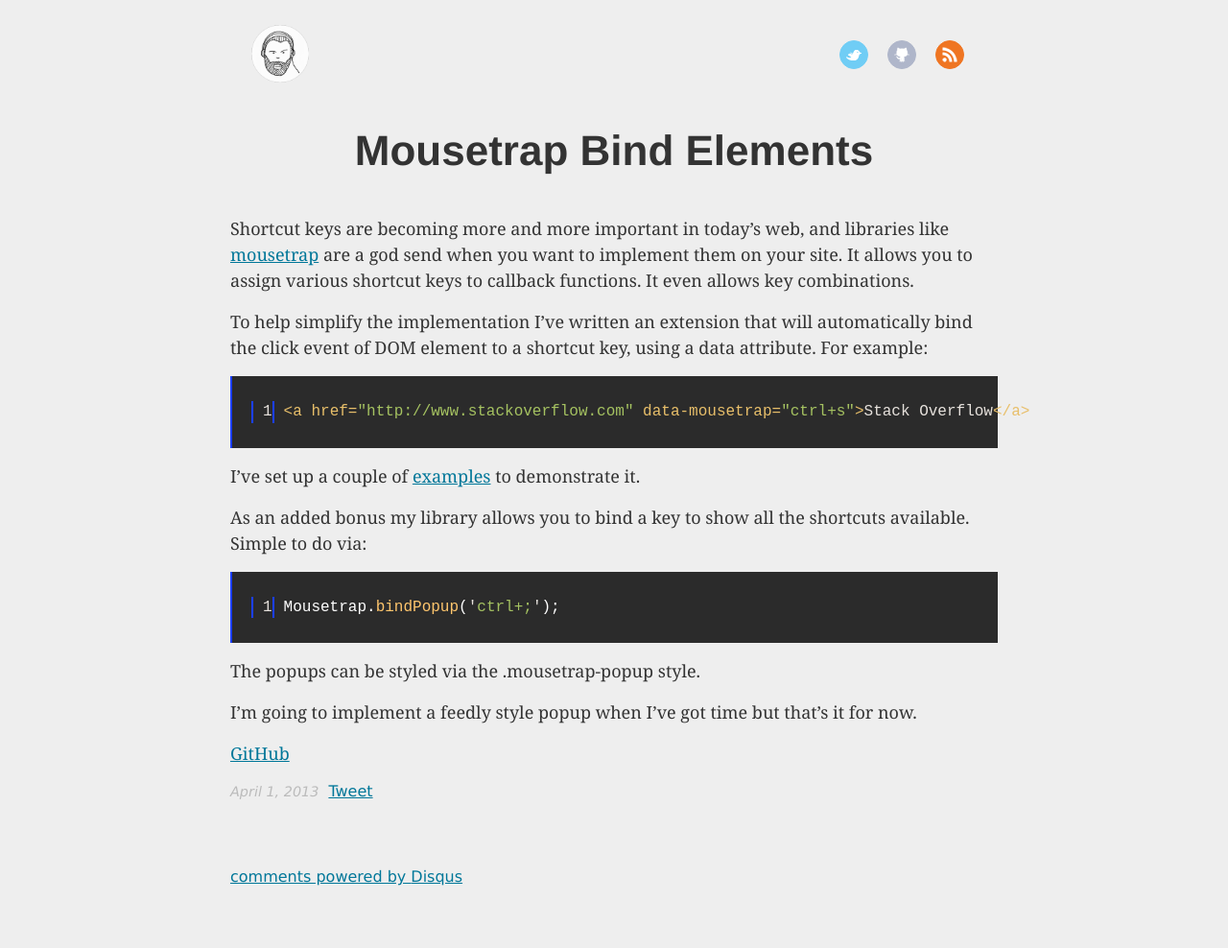
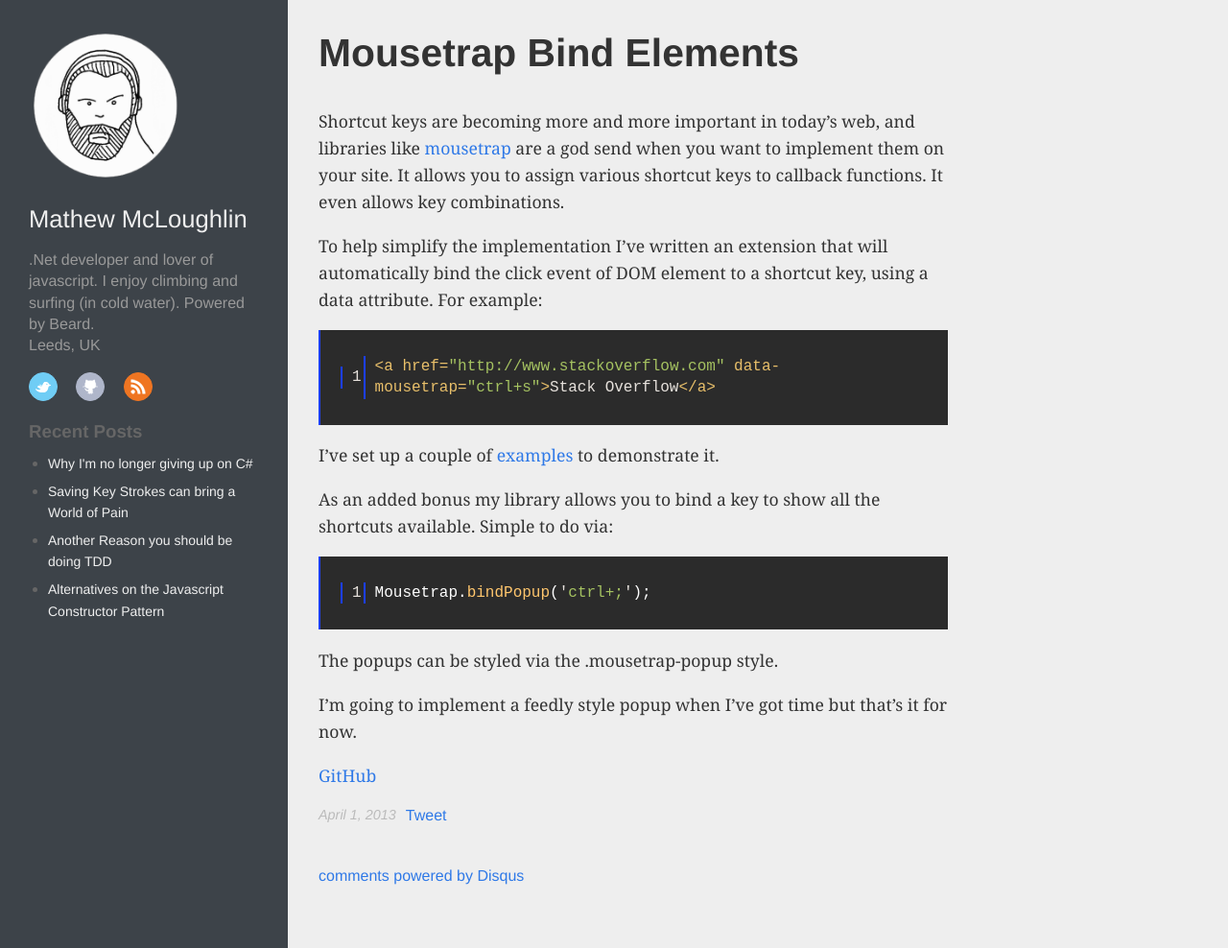
Before and after one commit to invalid-arg/invalid-arg.github.com, a Jekyll site: the page built from _posts/2013-4-1-mousetrap-bind-elements.md, in a window 1280 px wide and 988 px high. Shown: the whole window at 96% size. Built offline with Jekyll 4.4.1, drawn with Linux system fonts in a browser that asks for light colours; comment, search, counter and statistics services are not loaded.

Commit message:
New Design

```diff
--- a/_layouts/layout.html
+++ b/_layouts/layout.html
@@ -3,14 +3,47 @@
 	<head>
 		<title>Mat McLoughlin</title>
 		<link rel="icon" href="/img/favicon.ico" type="image/x-icon">
-		<link rel="stylesheet" type="text/css" media="all" href="/css/reset.css" />
-		<link rel="stylesheet" type="text/css" media="all" href="/css/style.css" />
+		<link rel="stylesheet" type="text/css" media="all" href="/css/normalize.css" />
+		<link rel="stylesheet" type="text/css" media="all" href="/css/main.css" />
 		<!-- <link rel="stylesheet" type="text/css" media="all" href="/css/pygments.css" /> -->
 		<link rel="stylesheet" type="text/css" media="all" href="/css/railscasts.css" />
 		<link rel="alternate" type="application/rss+xml" title="Mat Mcloughlin" href="http://mat-mcloughlin.github.io/rss.xml" />
 	</head>
 	<body>
-		<div class="wrapper">
+		<div id="container">
+			<div id="left-column">
+			    <div class="inner">
+			        <div id="avatar">
+			            <img src="/img/avatar.png">
+			        </div>
+			        <h2>Mathew McLoughlin</h2>
+			        <p>.Net developer and lover of javascript. I enjoy climbing and surfing (in cold water). Powered by Beard.<br/>Leeds, UK</p>
+			        <div class="clear:both;"></div>
+			        <div id="social">
+			            <a class="twitter" href="http://twitter.com/mat_mcloughlin"></a>
+			            <a class="github" href="https://github.com/mat-mcloughlin"></a>
+			            <a class="rss" href="/rss.xml"></a>
+			        </div>
+			        <h3>Recent Posts</h3>
+			        <ul>
+			        	{% for post in site.posts offset: 0 limit: 4 %}
+				            <li><a href="{{ post.url }}">{{ post.title }}</a></li>
+				        {% endfor %}
+			        </ul>
+			    </div>
+			</div>
+			<div id="main-content">
+			    <div class="inner">
+			    	{{ content }}
+			   	</div>
+			</div>
+		</div>
+
+
+
+
+
+<!-- 		<div class="wrapper">
 			<header>
 				<a href="/">
 		    	<div id="name">
@@ -28,7 +61,7 @@
 			<div id="content">
 				{{ content }}
 			</div>
-		</div>
+		</div> -->
 		<script type="text/javascript">
 
 		  var _gaq = _gaq || [];
--- a/_layouts/post.html
+++ b/_layouts/post.html
@@ -3,7 +3,7 @@
 ---
 
 <div class="post">
-	<h3><a href="{{ page.url }}">{{ page.title }}</a></h3>
+	<h1><a href="{{ page.url }}">{{ page.title }}</a></h1>
 	<div class="description">
 	{{ content }}
 	</div>
--- /dev/null
+++ b/css/main.css
@@ -0,0 +1,514 @@
+/*
+ * HTML5 Boilerplate
+ *
+ * What follows is the result of much research on cross-browser styling.
+ * Credit left inline and big thanks to Nicolas Gallagher, Jonathan Neal,
+ * Kroc Camen, and the H5BP dev community and team.
+ */
+
+/* ==========================================================================
+   Base styles: opinionated defaults
+   ========================================================================== */
+
+html,
+button,
+input,
+select,
+textarea {
+    color: #222;
+}
+
+body {
+    font-size: 1em;
+    line-height: 1.4;
+}
+
+/*
+ * Remove text-shadow in selection highlight: h5bp.com/i
+ * These selection rule sets have to be separate.
+ * Customize the background color to match your design.
+ */
+
+::-moz-selection {
+    background: #b3d4fc;
+    text-shadow: none;
+}
+
+::selection {
+    background: #b3d4fc;
+    text-shadow: none;
+}
+
+/*
+ * A better looking default horizontal rule
+ */
+
+hr {
+    display: block;
+    height: 1px;
+    border: 0;
+    border-top: 1px solid #ccc;
+    margin: 1em 0;
+    padding: 0;
+}
+
+/*
+ * Remove the gap between images and the bottom of their containers: h5bp.com/i/440
+ */
+
+img {
+    vertical-align: middle;
+}
+
+/*
+ * Remove default fieldset styles.
+ */
+
+fieldset {
+    border: 0;
+    margin: 0;
+    padding: 0;
+}
+
+/*
+ * Allow only vertical resizing of textareas.
+ */
+
+textarea {
+    resize: vertical;
+}
+
+/* ==========================================================================
+   Chrome Frame prompt
+   ========================================================================== */
+
+.chromeframe {
+    margin: 0.2em 0;
+    background: #ccc;
+    color: #000;
+    padding: 0.2em 0;
+}
+
+/* ==========================================================================
+   Author's custom styles
+   ========================================================================== */
+html, body {
+    width: 100%;
+    background: #EEE;
+    margin: 0;
+    padding: 0;
+}
+
+body {
+    /*font-family: "Open Sans", "Helvetica Neue", Helvetica, Arial, sans-serif;*/
+    font-family: 'Helvetica Neue', Helvetica, pragmatica-web, Arial, sans-serif;
+}
+
+#left-column {
+    width: 300px;
+    background: #3D4349;
+    height: 100%;
+    position: fixed;
+}
+
+#left-column .inner {
+    width: 80%;
+    padding: 10% 0% 0% 10%;
+}
+
+#left-column h2 {
+    color: #EFEFEF;
+    font-weight: normal;
+    font-size: 1.6em;
+    margin-bottom: 0.5em;
+}
+
+#left-column h3 {
+    color: #666;
+    margin-bottom: 0.5em;
+}
+
+#left-column p {
+    margin-top: 0.5em;
+    color: #999;
+}
+
+#left-column #avatar {
+    width: 160px;
+}
+
+#left-column #avatar img {
+    width: 160px;
+}
+
+#left-column ul {
+    margin-top: 0.5em;
+    padding-left: 20px;
+}
+
+#left-column li {
+  color: #666;
+  margin-top: 0.4em;
+  margin-bottom: 0.4em;
+}
+
+#left-column li a {
+  color: #EFEFEF;
+  text-decoration: none;
+  font-size: 14px;
+}
+
+#main-column {
+    width: 78%;
+    position: fixed;
+    height: ;
+}
+
+#social {
+    margin-top: 0.5em;
+}
+
+#social a {
+    -webkit-border-radius: 50%;
+    -moz-border-radius: 50%;
+    -ms-border-radius: 50%;
+    -o-border-radius: 50%;
+    border-radius: 50%;
+    display: -moz-inline-stack;
+    display: inline-block;
+    vertical-align: middle;
+    zoom: 1;
+    text-indent: -9999px;
+    margin-right: 15px;
+    width: 28px;
+    height: 28px;
+}
+
+#social a:hover {
+    cursor: pointer;
+}
+
+#social a.twitter {
+    background: url('../img/twitter.png') center no-repeat;
+    background-color: #70cdf5;
+    border: 1px solid #70cdf5;
+}
+
+#social a.github {
+    background: url('../img/github.png') center no-repeat #AFB6CA;
+    border: 1px solid #AFB6CA;
+}
+
+#social a.rss {
+    background: url('../img/rss.png') center no-repeat #EF7522;
+    border: 1px solid #EF7522;
+}
+
+#main-content {
+    max-width: 720px;
+    margin-left: 300px;
+
+    margin-top: 0;
+    float: left;
+    color: #333;
+}
+
+#main-content .inner {
+    padding-left: 2em;
+    padding-right: 2em;
+}
+
+#main-content h1 {
+    font-size: 2.55em;
+}
+
+#main-content h1 a{
+    color: #333;
+    text-decoration: none;
+}
+
+#main-content h2 {
+    margin-bottom: 0;
+}
+
+#main-content p {
+    font-size: 1.1em;
+    font-family: ff-meta-serif-web-pro, Georgia, Times, 'Times New Roman', serif;
+    line-height: 1.6;
+}
+
+#main-content a {
+    color: #2F79E7;
+    text-decoration: none;
+}
+
+.post .date {
+	color: #BBB;
+	font-size: 0.9rem;
+	line-height: 1.5;
+	font-style: italic;
+	margin-right: 10px;
+	float: left;
+}
+
+@media (max-width: 740px) {
+    #left-column {
+        position: relative;
+        width: 100%;
+        opacity: 1;
+    }
+
+    #left-column #avatar {
+        margin: 0 auto;
+    }
+
+    #left-column h2, #left-column h3, #left-column p, #left-column #social {
+        text-align: center;
+    }
+
+    #left-column ul {
+        display: block;
+        text-align: center;
+        padding-left: 0;
+    }
+
+    #left-column ul li {
+        display: block;
+        list-style: none;
+    }
+
+    #left-column .inner {
+        padding-top: 5%;
+    }
+
+    #main-content {
+        width: 100%;
+        margin-left: 0;
+        height: 240px;
+        margin-top: 0;
+    }
+}
+
+code {
+	font-size: 16px;
+	line-height: 1.4em;
+	word-wrap: break-word;
+	font-family: Monaco, 'Lucida Console', monospace;
+	display: block;
+	padding: 10px;
+	-webkit-box-sizing: border-box; /* Safari/Chrome, other WebKit */
+	-moz-box-sizing: border-box;    /* Firefox, other Gecko */
+	box-sizing: border-box;         /* Opera/IE 8+ */
+}
+
+pre	{
+	margin-top: 1rem;
+	margin-bottom: 1rem;
+	border-left: 2px #1C3FFD solid;
+	padding-left: 10px;
+
+}
+
+
+#disqus_thread {
+	margin-top: 40px;
+}
+
+
+
+
+
+
+
+
+
+
+/* ==========================================================================
+   Helper classes
+   ========================================================================== */
+
+/*
+ * Image replacement
+ */
+
+.ir {
+    background-color: transparent;
+    border: 0;
+    overflow: hidden;
+    /* IE 6/7 fallback */
+    *text-indent: -9999px;
+}
+
+.ir:before {
+    content: "";
+    display: block;
+    width: 0;
+    height: 150%;
+}
+
+/*
+ * Hide from both screenreaders and browsers: h5bp.com/u
+ */
+
+.hidden {
+    display: none !important;
+    visibility: hidden;
+}
+
+/*
+ * Hide only visually, but have it available for screenreaders: h5bp.com/v
+ */
+
+.visuallyhidden {
+    border: 0;
+    clip: rect(0 0 0 0);
+    height: 1px;
+    margin: -1px;
+    overflow: hidden;
+    padding: 0;
+    position: absolute;
+    width: 1px;
+}
+
+/*
+ * Extends the .visuallyhidden class to allow the element to be focusable
+ * when navigated to via the keyboard: h5bp.com/p
+ */
+
+.visuallyhidden.focusable:active,
+.visuallyhidden.focusable:focus {
+    clip: auto;
+    height: auto;
+    margin: 0;
+    overflow: visible;
+    position: static;
+    width: auto;
+}
+
+/*
+ * Hide visually and from screenreaders, but maintain layout
+ */
+
+.invisible {
+    visibility: hidden;
+}
+
+/*
+ * Clearfix: contain floats
+ *
+ * For modern browsers
+ * 1. The space content is one way to avoid an Opera bug when the
+ *    `contenteditable` attribute is included anywhere else in the document.
+ *    Otherwise it causes space to appear at the top and bottom of elements
+ *    that receive the `clearfix` class.
+ * 2. The use of `table` rather than `block` is only necessary if using
+ *    `:before` to contain the top-margins of child elements.
+ */
+
+.clearfix:before,
+.clearfix:after {
+    content: " "; /* 1 */
+    display: table; /* 2 */
+}
+
+.clearfix:after {
+    clear: both;
+}
+
+/*
+ * For IE 6/7 only
+ * Include this rule to trigger hasLayout and contain floats.
+ */
+
+.clearfix {
+    *zoom: 1;
+}
+
+/* ==========================================================================
+   EXAMPLE Media Queries for Responsive Design.
+   These examples override the primary ('mobile first') styles.
+   Modify as content requires.
+   ========================================================================== */
+
+@media only screen and (min-width: 35em) {
+    /* Style adjustments for viewports that meet the condition */
+}
+
+@media print,
+       (-o-min-device-pixel-ratio: 5/4),
+       (-webkit-min-device-pixel-ratio: 1.25),
+       (min-resolution: 120dpi) {
+    /* Style adjustments for high resolution devices */
+}
+
+/* ==========================================================================
+   Print styles.
+   Inlined to avoid required HTTP connection: h5bp.com/r
+   ========================================================================== */
+
+@media print {
+    * {
+        background: transparent !important;
+        color: #000 !important; /* Black prints faster: h5bp.com/s */
+        box-shadow: none !important;
+        text-shadow: none !important;
+    }
+
+    a,
+    a:visited {
+        text-decoration: underline;
+    }
+
+    a[href]:after {
+        content: " (" attr(href) ")";
+    }
+
+    abbr[title]:after {
+        content: " (" attr(title) ")";
+    }
+
+    /*
+     * Don't show links for images, or javascript/internal links
+     */
+
+    .ir a:after,
+    a[href^="javascript:"]:after,
+    a[href^="#"]:after {
+        content: "";
+    }
+
+    pre,
+    blockquote {
+        border: 1px solid #999;
+        page-break-inside: avoid;
+    }
+
+    thead {
+        display: table-header-group; /* h5bp.com/t */
+    }
+
+    tr,
+    img {
+        page-break-inside: avoid;
+    }
+
+    img {
+        max-width: 100% !important;
+    }
+
+    @page {
+        margin: 0.5cm;
+    }
+
+    p,
+    h2,
+    h3 {
+        orphans: 3;
+        widows: 3;
+    }
+
+    h2,
+    h3 {
+        page-break-after: avoid;
+    }
+}
--- a/index.html
+++ b/index.html
@@ -3,9 +3,8 @@
 ---
 
 {% for post in site.posts offset: 0 limit: 5 %}
-	<div class="{% cycle 'normal', 'alternate' %}">
 	<div class="post">
-			<h3><a href="{{ post.url }}">{{ post.title }}</a></h3>
+		<h1><a href="{{ post.url }}">{{ post.title }}</a></h1>
 		<div class="description">
 			{{ post.content }}
 		</div>
@@ -16,6 +15,5 @@
 		</div>
 		<div class="clear:both;"></div>
 	</div>
-	</div>
-	<div class="{% cycle 'tear', 'tear-alternate' %}"></div>
+	<hr/>
 {% endfor %}
```
Also changed, not shown: _posts/2013-5-16-when-you-shouldnt-test.md (+3 -3 lines), css/normalize.css (added). Lines whose indentation alone changed are shown as unchanged.
